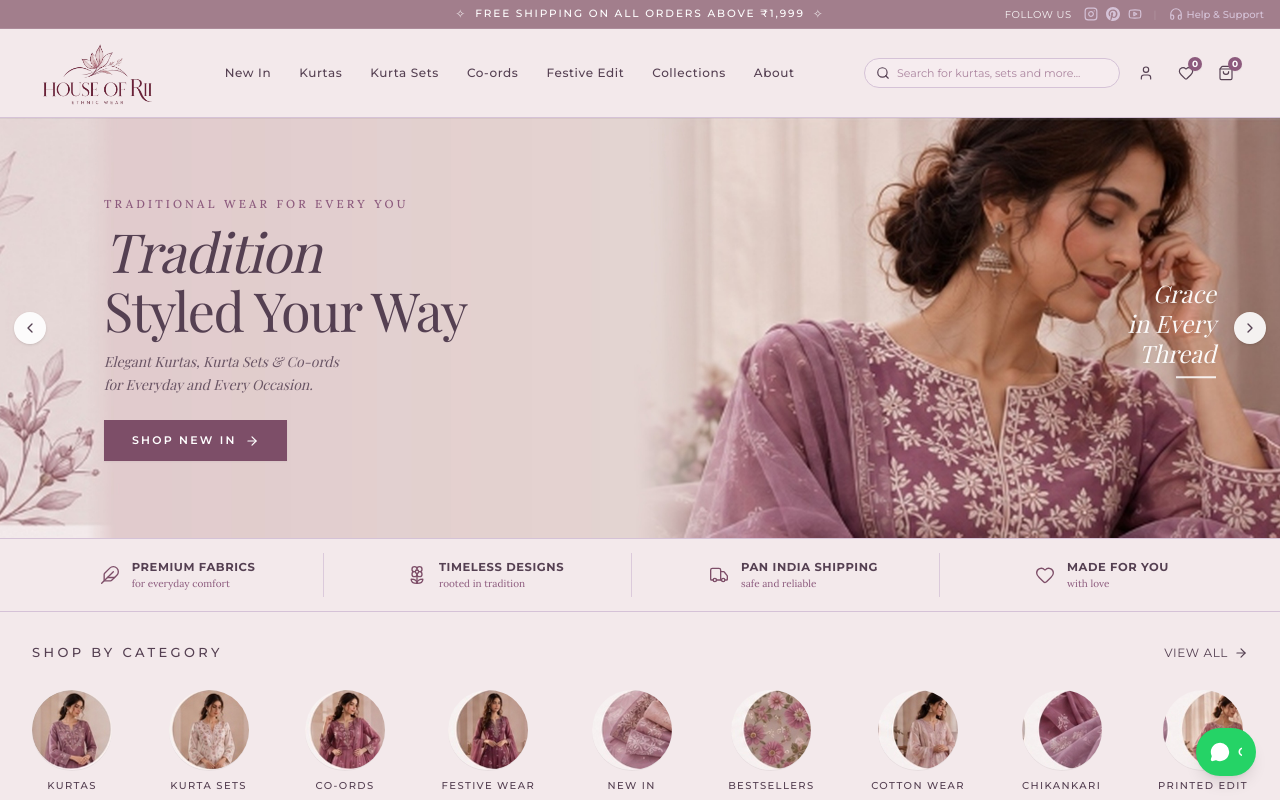
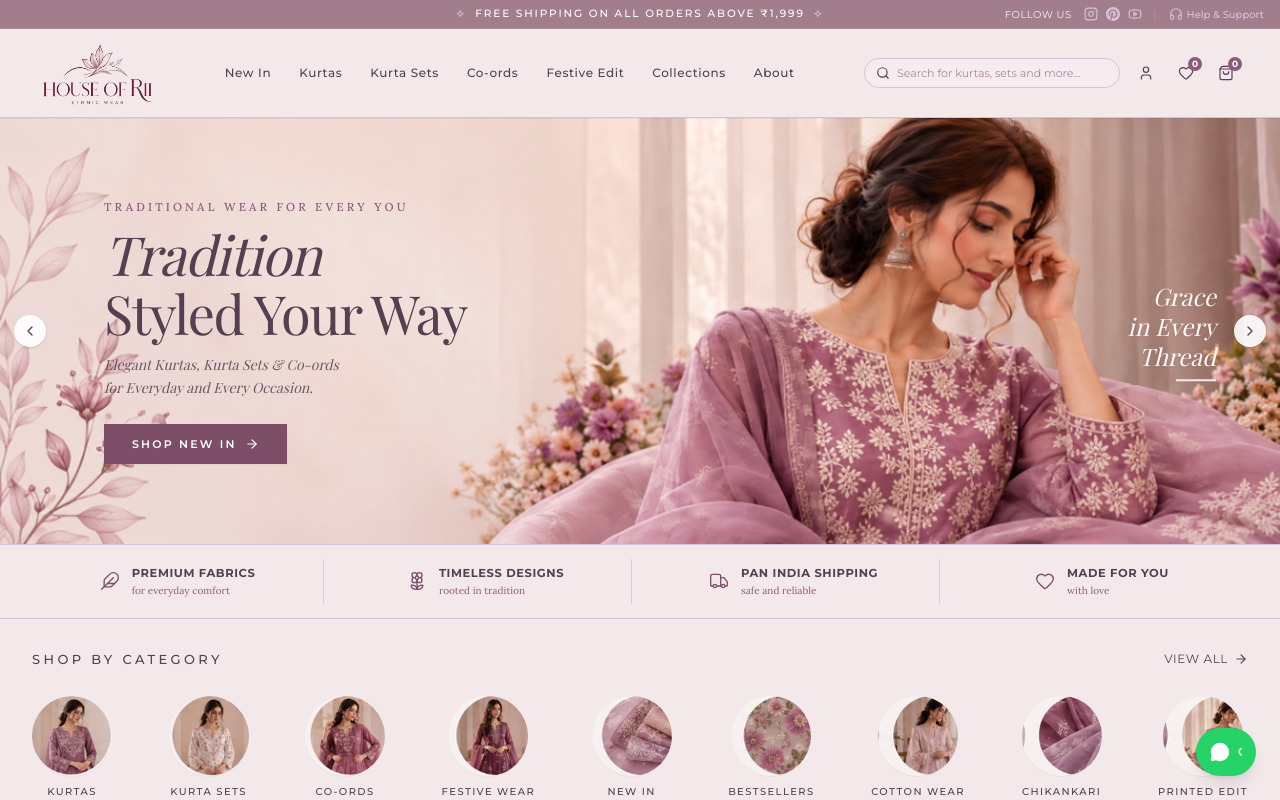
Before and after one commit to rishxx29/Adaahhouse, a React (Vite) app: page / in a window 1280 px wide. Shown: the top 800 px of the page. Built offline with nearby package versions, Linux system fonts and the light colour scheme; a web font is replaced by a local one.

Commit message:
homepage: replace hero banner with user's exact uploaded HD photograph

```diff
--- a/src/components/HeroSection.tsx
+++ b/src/components/HeroSection.tsx
@@ -16,10 +16,10 @@ export const HeroSection: React.FC = () => {
   return (
     <div className="relative bg-[#F3E9EB] border-b border-[#D5C2D7] overflow-hidden select-none">
       {/* 1. Main Editorial Hero Banner matching attached reference image */}
-      <section className="relative w-full aspect-[2048/607] min-h-[260px] sm:min-h-[320px] lg:min-h-[380px] xl:min-h-[420px] overflow-hidden bg-[#E6D8D7]">
+      <section className="relative w-full aspect-[2048/682] min-h-[260px] sm:min-h-[320px] lg:min-h-[380px] xl:min-h-[420px] overflow-hidden bg-[#E6D8D7]">
         {/* Full-bleed 2048px Ultra-HD Panorama Reference Background */}
         <img
-          src="/hero_panorama_hd.jpg"
+          src="/hero_panorama_hd.jpg?v=5"
           alt="HOUSE OF RII — Tradition Styled Your Way"
           className="w-full h-full object-cover object-right sm:object-center select-none pointer-events-none"
         />
```
Also changed, not shown: public/hero_banner_user_hd.jpg (added), public/hero_panorama_hd.jpg.
